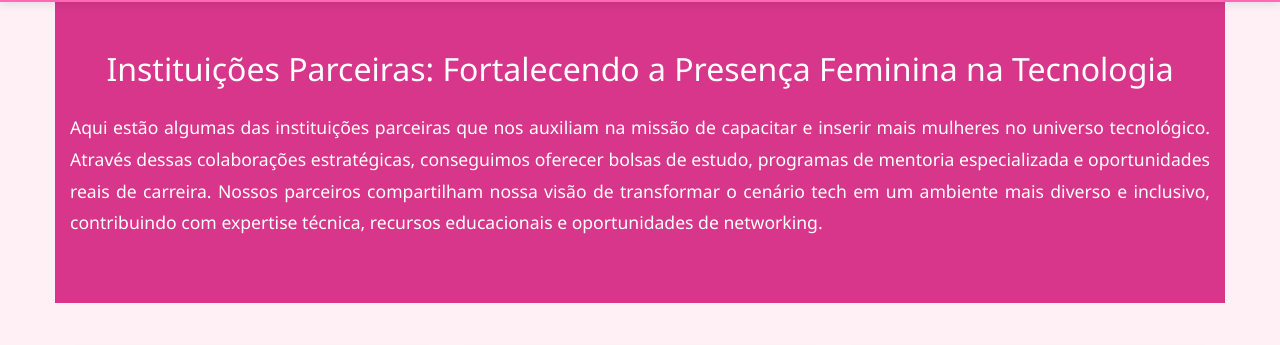
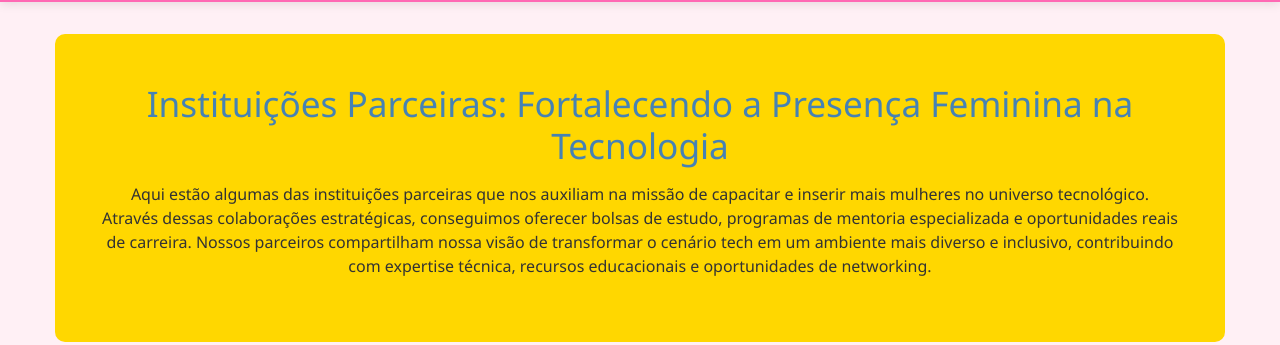
Before and after one commit to Ana-Karoline-Tech/Mulheres-na-tecnologia-projeto-recode, a plain HTML site: page cursos.html in a window 1280 px wide. Shown: the part 104-449 px from the top of the page. Drawn offline with nearby package versions, Linux system fonts and the light colour scheme.

Commit message:
Finalizei a estilização da apresentação da página cursos - Estilizaei o Letreiro da página sobre

```diff
--- a/cursos.css
+++ b/cursos.css
@@ -112,23 +112,26 @@ body {
   margin-left: 5px;
 }
 
+/*==================================*/
+
 /* ========== SEÇÃO DE INSTITUIÇÕES PARCEIRAS ========== */
-.secao-parceiros {
-  background-color: var(--rosa-escuro);
-  padding: 3rem 0;
-  color: white;
+.secao-apresentacao {
+    padding: 3rem 2rem;
+    text-align: center;
+    background-color: var(--dourado);
+    margin: 2rem 0;
+    border-radius: 10px;
 }
 
-.secao-parceiros h2 {
-  font-size: 2rem;
-  margin-bottom: 1.5rem;
-  text-align: center;
+.secao-apresentacao h2 {
+    color: var(--azul-medio) !important;
+    font-size: 2.2rem;
+    margin-bottom: 1rem;
 }
 
-.secao-parceiros p {
-  font-size: 1.1rem;
-  line-height: 1.8;
-  text-align: justify;
+.secao-apresentacao .destaque {
+    font-size: 1.3rem;
+    line-height: 1.8;
 }
 
 /* ========== CARDS DE CURSOS ========== */
@@ -203,7 +206,7 @@ body {
   padding: 1rem 0;
   text-align: center;
   margin: 0;
-  width: 100vw;      /* Adicione esta linha para ocupar toda a largura da tela */
+  width: 100vw;      /* Para ocupar toda a largura da tela */
   position: relative;/* Garante que fique no fluxo normal */
   left: 50%;         /* Corrige o deslocamento causado pelo 100vw */
   right: 50%;
@@ -251,6 +254,11 @@ body.tema-escuro {
   background-color: #2a3a5a;
 }
 
+.tema-escuro .secao-apresentacao {
+    background-color: #4a1e5a;
+    color: var(--texto-escuro);
+}
+
 /* ========== RESPONSIVIDADE ========== */
 @media (max-width: 768px) {
   .secao-parceiros h2 {
--- a/cursos.html
+++ b/cursos.html
@@ -65,7 +65,7 @@
         <!-- Conteúdo Principal -->
         <main>
             <!-- Seção Instituições Parceiras -->
-            <section class="secao-parceiros">
+            <section class="secao-apresentacao">
                 <div class="container">
                     <h2>Instituições Parceiras: Fortalecendo a Presença Feminina na Tecnologia</h2>
                     <p>
```
Also changed, not shown: sobre.css (+5 -4 lines), sobre.html (+1 -1 lines).
